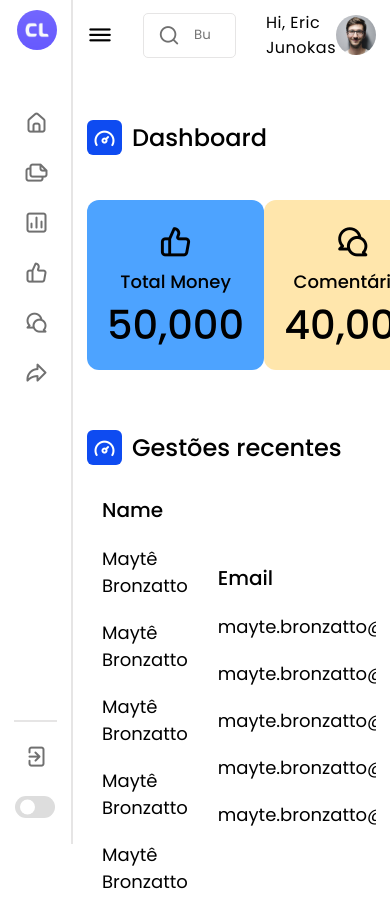
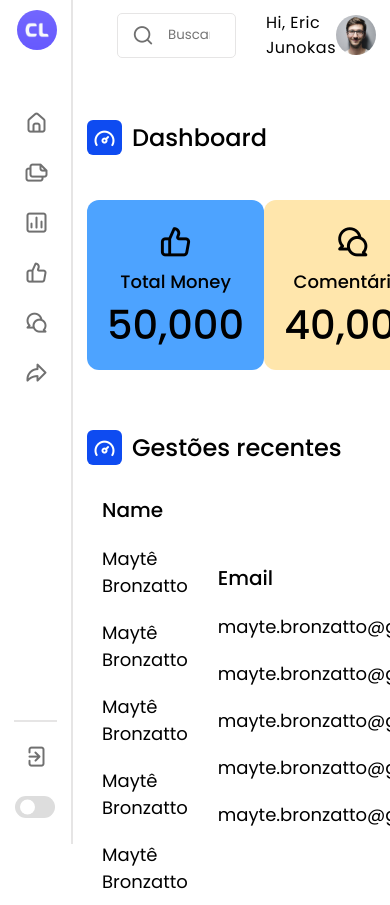
Before and after one commit to Ericofff/gestao_financeira, a PHP site: page /home.html in a window 390 px wide; the page is wider, and only the part inside the window is pictured. Run offline with PHP 8.4, Linux system fonts and the light colour scheme.

Commit message:
Scroll css

```diff
--- a/css/homepag.css
+++ b/css/homepag.css
@@ -50,6 +50,27 @@ body.dark{
     --box2-color: #3A3B3C;
     --box3-color: #3A3B3C;
     --title-icon-color: #CCC;
+}
+
+::-webkit-scrollbar {
+    width: 8px;
+}
+::-webkit-scrollbar-track {
+    background: #f1f1f1;
+}
+::-webkit-scrollbar-thumb {
+    background: var(--primary-color);
+    border-radius: 12px;
+    transition: all 0.3s ease;
+}
+
+::-webkit-scrollbar-thumb:hover {
+    background: #0b3cc1;
+}
+
+body.dark::-webkit-scrollbar-thumb:hover,
+body.dark .activity-data::-webkit-scrollbar-thumb:hover{
+    background: #3A3B3C;
 }
 
 nav{
@@ -503,8 +524,8 @@ nav.close ~ .dashboard .top{
         width: calc(100% - 73px);
     }
 
-    .dash-content .activity .activity-data {
-        overflow-y: scroll;
+    .dashboard .top .sidebar-toggle{
+        display: none;
     }
 
 }
```
